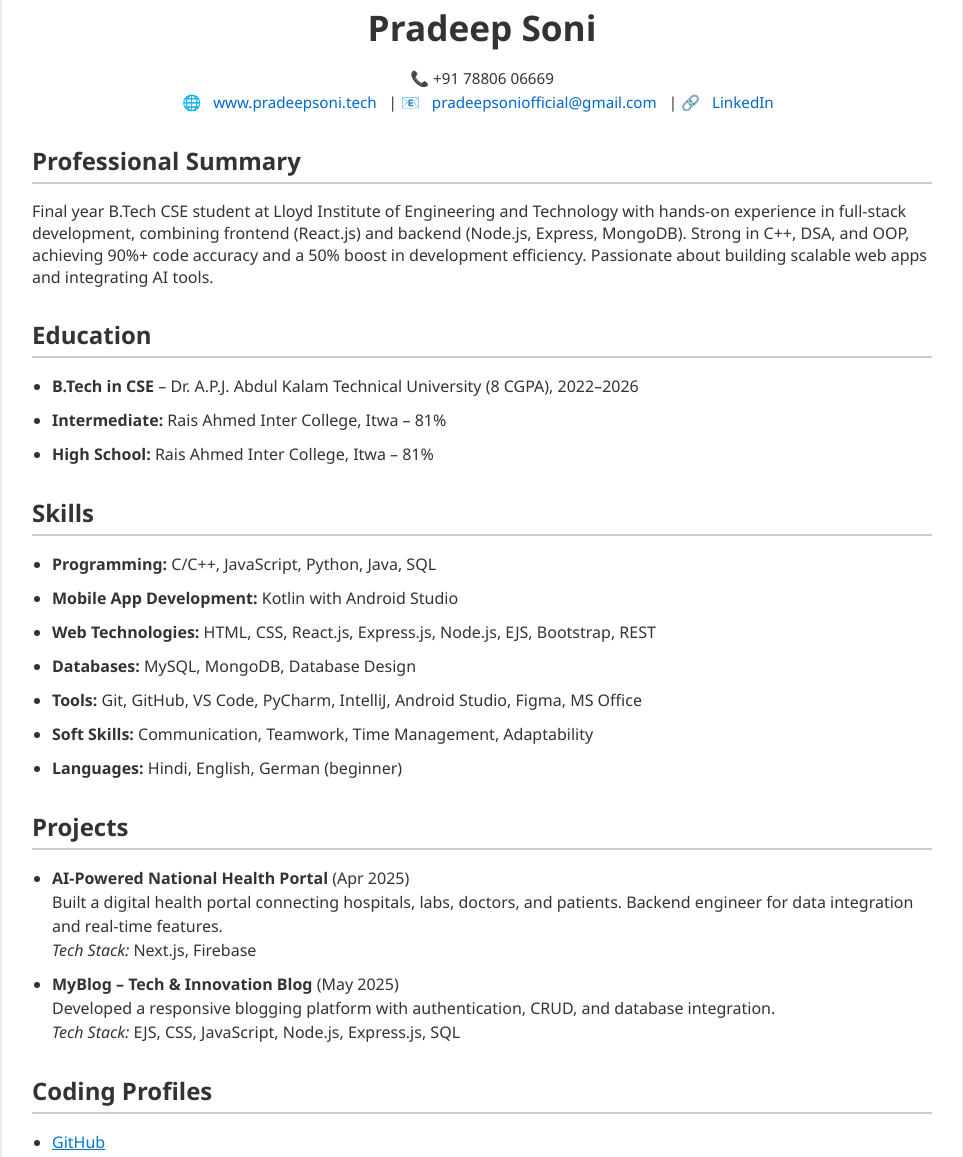
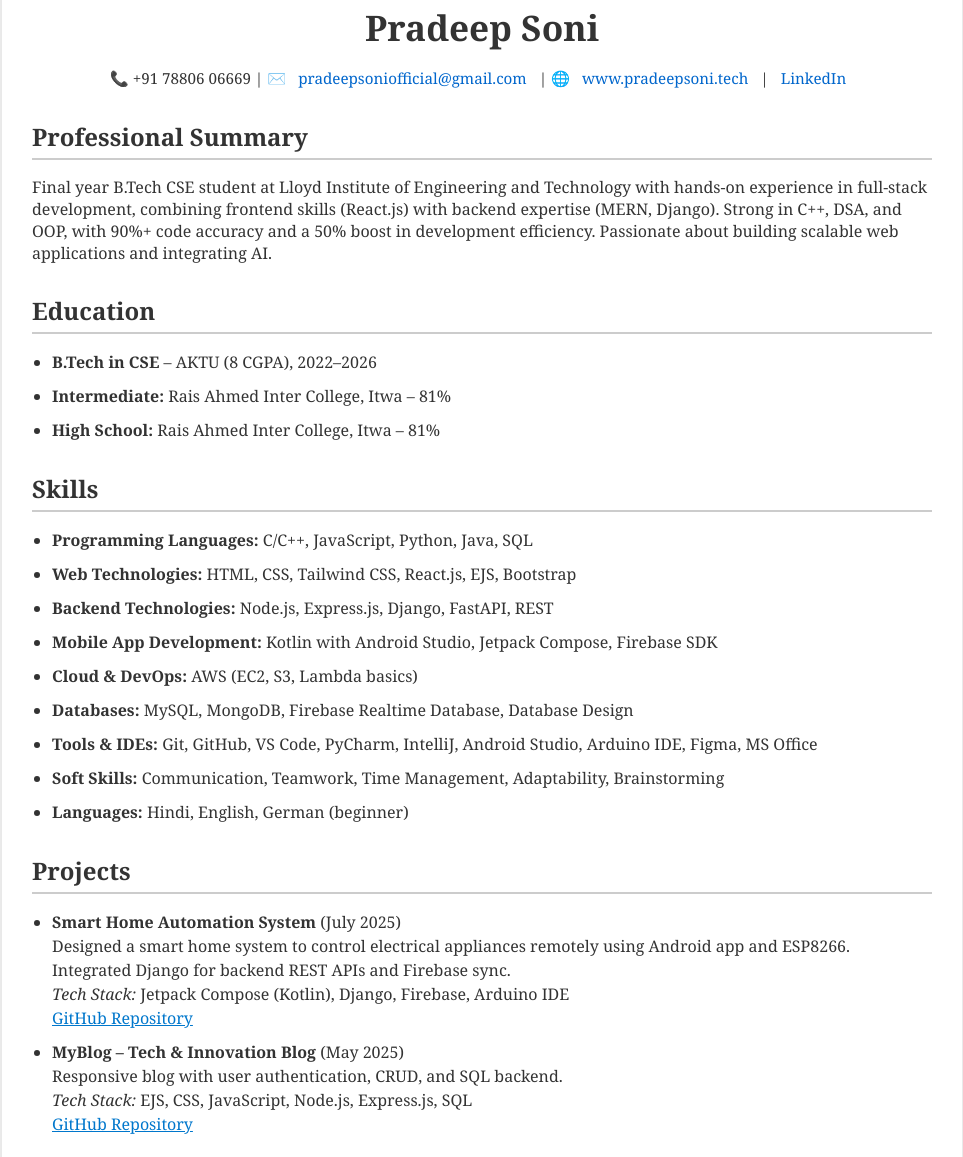
Before and after one commit to rroyalpradeep/Resume, a plain HTML site: page index.html in a window 1280 px wide. Shown: the part 65-1222 px from the top of the page, without its empty margins (158-1121 px from the left). Drawn offline with Linux system fonts and the light colour scheme.

Commit message:
Updated skillset and added more

```diff
--- a/index.html
+++ b/index.html
@@ -1,35 +1,34 @@
 <!DOCTYPE html>
 <html lang="en">
 <head>
-  <meta charset="UTF-8" />
-  <meta name="viewport" content="width=device-width, initial-scale=1.0"/>
+  <meta charset="UTF-8">
+  <meta name="viewport" content="width=device-width, initial-scale=1.0">
   <title>Pradeep Soni - Resume</title>
-  <link rel="stylesheet" href="styles.css" />
+  <link rel="stylesheet" href="styles.css">
 </head>
 <body>
- <div class="container">
+  <div class="container">
     <header>
       <h1>Pradeep Soni</h1>
       <p>
-        📞 +91 78806 06669<br/>
+        📞 +91 78806 06669 |
+        ✉️ <a href="mailto:pradeepsoniofficial@gmail.com">pradeepsoniofficial@gmail.com</a> |
         🌐 <a href="http://www.pradeepsoni.tech">www.pradeepsoni.tech</a> |
-        📧 <a href="mailto:pradeepsoniofficial@gmail.com">pradeepsoniofficial@gmail.com</a> |
-        🔗 <a href="https://www.linkedin.com/in/pradeepsoniofficial">LinkedIn</a>
+        <a href="https://www.linkedin.com/in/pradeepsoniofficial">LinkedIn</a>
       </p>
     </header>
-
 
     <section>
       <h2>Professional Summary</h2>
       <p>
-        Final year B.Tech CSE student at Lloyd Institute of Engineering and Technology with hands-on experience in full-stack development, combining frontend (React.js) and backend (Node.js, Express, MongoDB). Strong in C++, DSA, and OOP, achieving 90%+ code accuracy and a 50% boost in development efficiency. Passionate about building scalable web apps and integrating AI tools.
+        Final year B.Tech CSE student at Lloyd Institute of Engineering and Technology with hands-on experience in full-stack development, combining frontend skills (React.js) with backend expertise (MERN, Django). Strong in C++, DSA, and OOP, with 90%+ code accuracy and a 50% boost in development efficiency. Passionate about building scalable web applications and integrating AI.
       </p>
     </section>
 
     <section>
       <h2>Education</h2>
       <ul>
-        <li><strong>B.Tech in CSE</strong> – Dr. A.P.J. Abdul Kalam Technical University (8 CGPA), 2022–2026</li>
+        <li><strong>B.Tech in CSE</strong> – AKTU (8 CGPA), 2022–2026</li>
         <li><strong>Intermediate:</strong> Rais Ahmed Inter College, Itwa – 81%</li>
         <li><strong>High School:</strong> Rais Ahmed Inter College, Itwa – 81%</li>
       </ul>
@@ -38,12 +37,14 @@
     <section>
       <h2>Skills</h2>
       <ul>
-        <li><strong>Programming:</strong> C/C++, JavaScript, Python, Java, SQL</li>
-        <li><strong>Mobile App Development:</strong> Kotlin with Android Studio</li>
-        <li><strong>Web Technologies:</strong> HTML, CSS, React.js, Express.js, Node.js, EJS, Bootstrap, REST</li>
-        <li><strong>Databases:</strong> MySQL, MongoDB, Database Design</li>
-        <li><strong>Tools:</strong> Git, GitHub, VS Code, PyCharm, IntelliJ, Android Studio, Figma, MS Office</li>
-        <li><strong>Soft Skills:</strong> Communication, Teamwork, Time Management, Adaptability</li>
+        <li><strong>Programming Languages:</strong> C/C++, JavaScript, Python, Java, SQL</li>
+        <li><strong>Web Technologies:</strong> HTML, CSS, Tailwind CSS, React.js, EJS, Bootstrap</li>
+        <li><strong>Backend Technologies:</strong> Node.js, Express.js, Django, FastAPI, REST</li>
+        <li><strong>Mobile App Development:</strong> Kotlin with Android Studio, Jetpack Compose, Firebase SDK</li>
+        <li><strong>Cloud & DevOps:</strong> AWS (EC2, S3, Lambda basics)</li>
+        <li><strong>Databases:</strong> MySQL, MongoDB, Firebase Realtime Database, Database Design</li>
+        <li><strong>Tools & IDEs:</strong> Git, GitHub, VS Code, PyCharm, IntelliJ, Android Studio, Arduino IDE, Figma, MS Office</li>
+        <li><strong>Soft Skills:</strong> Communication, Teamwork, Time Management, Adaptability, Brainstorming</li>
         <li><strong>Languages:</strong> Hindi, English, German (beginner)</li>
       </ul>
     </section>
@@ -51,13 +52,15 @@
     <section>
       <h2>Projects</h2>
       <ul>
-        <li><strong>AI-Powered National Health Portal</strong> (Apr 2025)
-          <br/>Built a digital health portal connecting hospitals, labs, doctors, and patients. Backend engineer for data integration and real-time features.<br/>
-          <em>Tech Stack:</em> Next.js, Firebase
+        <li><strong>Smart Home Automation System</strong> (July 2025)<br>
+          Designed a smart home system to control electrical appliances remotely using Android app and ESP8266. Integrated Django for backend REST APIs and Firebase sync.<br>
+          <em>Tech Stack:</em> Jetpack Compose (Kotlin), Django, Firebase, Arduino IDE<br>
+          <a href="https://github.com/rroyalpradeep/Smart_Home_Automation_System/">GitHub Repository</a>
         </li>
-        <li><strong>MyBlog – Tech & Innovation Blog</strong> (May 2025)
-          <br/>Developed a responsive blogging platform with authentication, CRUD, and database integration.<br/>
-          <em>Tech Stack:</em> EJS, CSS, JavaScript, Node.js, Express.js, SQL
+        <li><strong>MyBlog – Tech & Innovation Blog</strong> (May 2025)<br>
+          Responsive blog with user authentication, CRUD, and SQL backend.<br>
+          <em>Tech Stack:</em> EJS, CSS, JavaScript, Node.js, Express.js, SQL<br>
+          <a href="https://github.com/rroyalpradeep/MyBlog">GitHub Repository</a>
         </li>
       </ul>
     </section>
@@ -85,18 +88,16 @@
     </section>
 
     <section>
-      <h2>Achievements</h2>
+      <h2>Achievements & Awards</h2>
       <ul>
-        <li>Solved 300+ problems on LeetCode with 5 badges</li>
+        <li>Completed 300+ LeetCode problems with 5 badges</li>
         <li>1st Runner-up – Coding Competition, LIET (Dec 2023)</li>
         <li>Volunteer – International Conference, LIET (Feb 2024)</li>
       </ul>
     </section>
   </div>
-    <div class="downloadBtn">
+ <div class="downloadBtn">
         <a href="Pradeep Soni.pdf" download="Pradeep_Resume.pdf" >
             <button type="button" class="download" > <i class="fa fa-download"></i> Download</button>
          </a>
     </div>
-</body>
-</html>
--- a/styles.css
+++ b/styles.css
@@ -1,5 +1,5 @@
 body {
-  font-family: 'Segoe UI', Tahoma, Geneva, Verdana, sans-serif;
+  font-family: 'Georgia', Tahoma, Geneva, Verdana, sans-serif;
   margin: 0;
   padding: 0;
   background: #f5f5f5;
```
Also changed, not shown: 1 other file.
